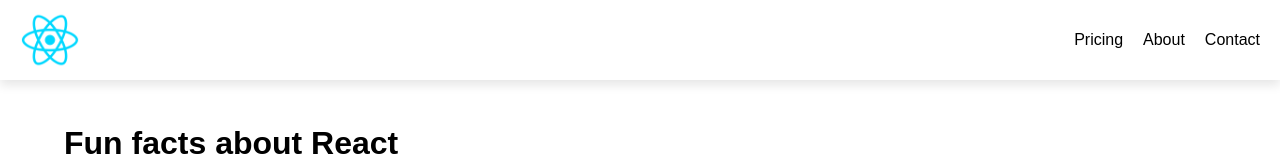
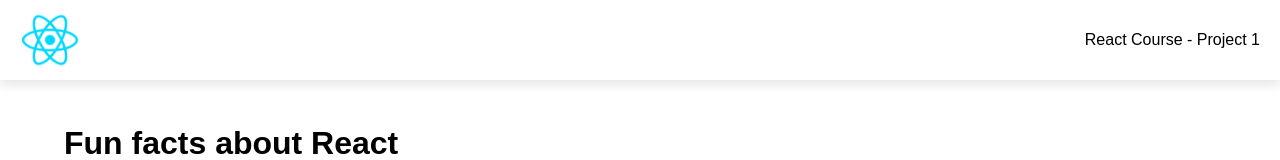
Before and after one commit to rperry99/01_Static-Page, a React (Vite) app: page / in a window 1280 px wide. Shown: the top 160 px of the page. Built offline with nearby package versions, Linux system fonts and the light colour scheme.

Commit message:
Change text in header

```diff
--- a/src/components/Navigation.jsx
+++ b/src/components/Navigation.jsx
@@ -5,11 +5,7 @@
     <header>
       <nav>
         <img src="./react-logo.png" className="logo" />
-        <ul className="nav__links">
-          <li className="nav__link">Pricing</li>
-          <li className="nav__link">About</li>
-          <li className="nav__link">Contact</li>
-        </ul>
+        <p>React Course - Project 1</p>
       </nav>
     </header>
   );
```
